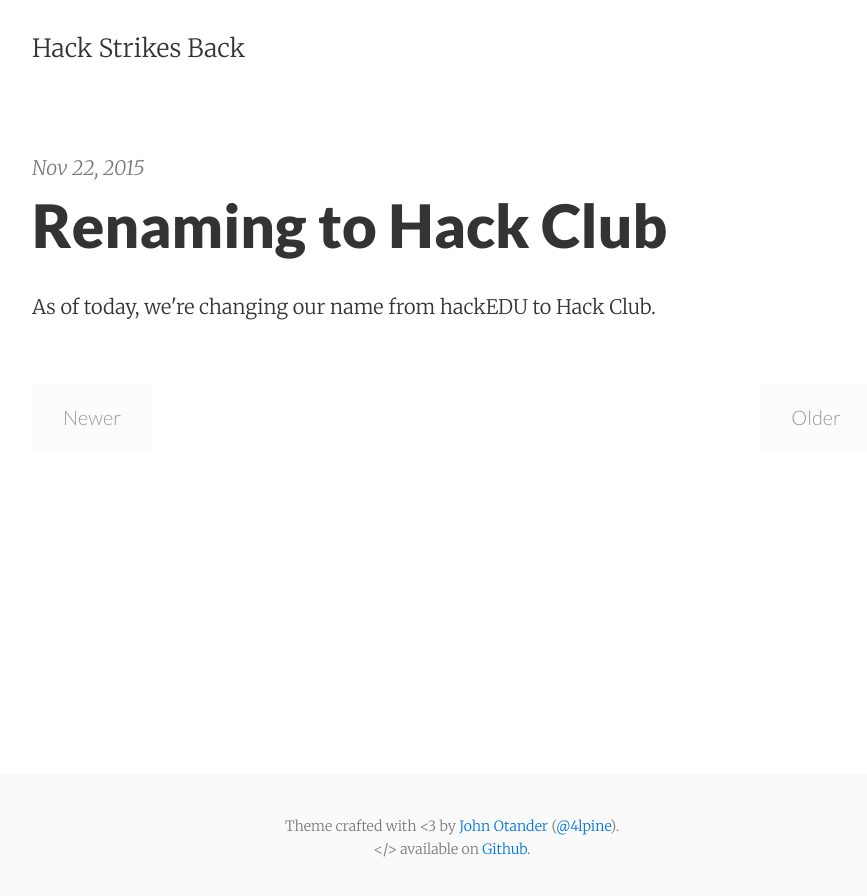
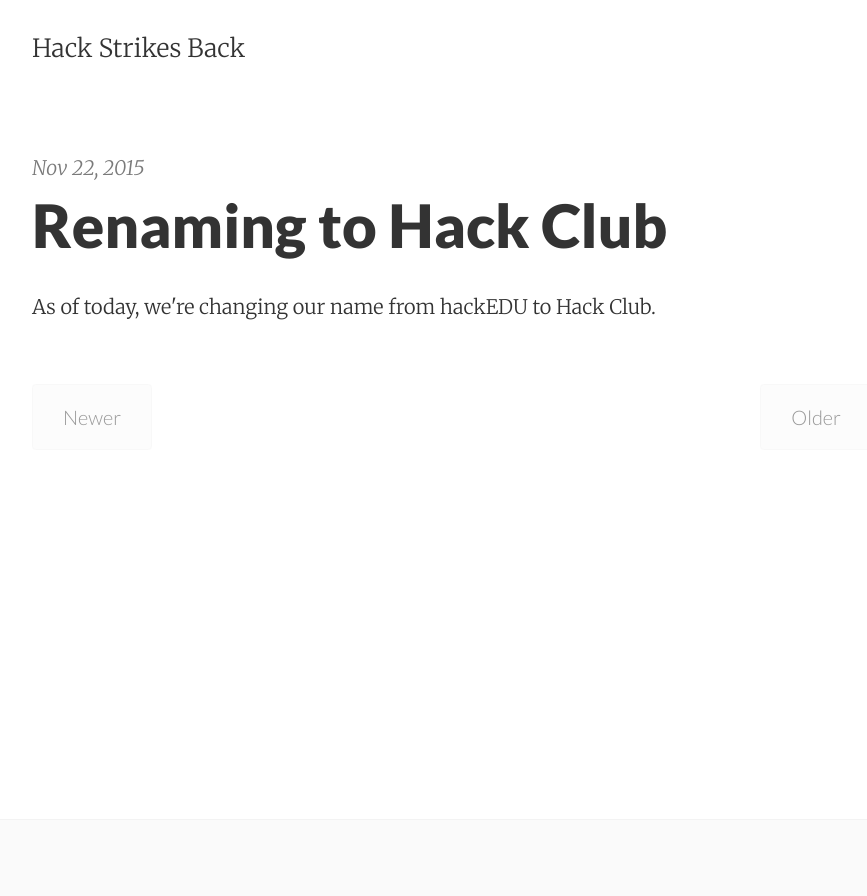
Before and after one commit to hackclub/blog, a Jekyll site: the page built from index.html, in a window 1280 px wide. Shown: the top 896 px of the page, without its empty margins (188-1055 px from the left). Built offline with Jekyll 4.4.1, drawn with Linux system fonts in a browser that asks for light colours; the list of posts is cut into pages by our own code.

Commit message:
Remove pixyll from footer

```diff
--- a/_includes/footer.html
+++ b/_includes/footer.html
@@ -1,8 +1,5 @@
 <footer class="center">
   <div class="measure">
-    <small>
-      Theme crafted with &lt;3 by <a href="http://johnotander.com">John Otander</a> (<a href="https://twitter.com/4lpine">@4lpine</a>).<br>
-      &lt;/&gt; available on <a href="https://github.com/johnotander/pixyll">Github</a>.
-    </small>
+    <!-- Put  footer contents here -->
   </div>
 </footer>
```
